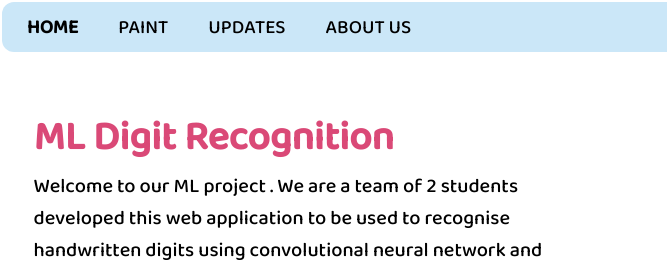
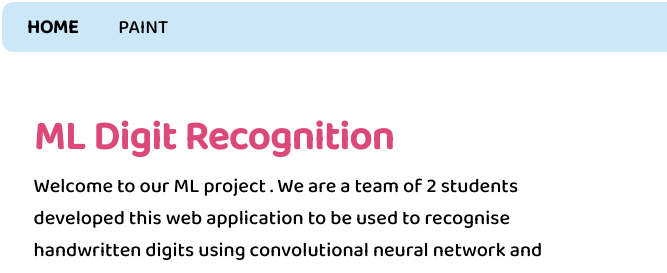
Before and after one commit to pooja-varadarajan/RAPmachinelearning, a plain HTML site: page index.html in a window 1280 px wide. Shown: the top 273 px of the page, 0-667 px from the left. Drawn offline with Linux system fonts and the light colour scheme.

Commit message:
Update index.html

```diff
--- a/index.html
+++ b/index.html
@@ -21,8 +21,6 @@
         <div id="nav-item1" class="nav-item1">
             <a href="index.html" style="font-weight: 600;">Home</a>
             <a href="paint-page.html">Paint</a>
-            <a href="updates.html">Updates</a>
-            <a href="aboutus.html">About Us</a>
         </div>
 
         <div class="menu_icon" onclick="toggle()">
```
